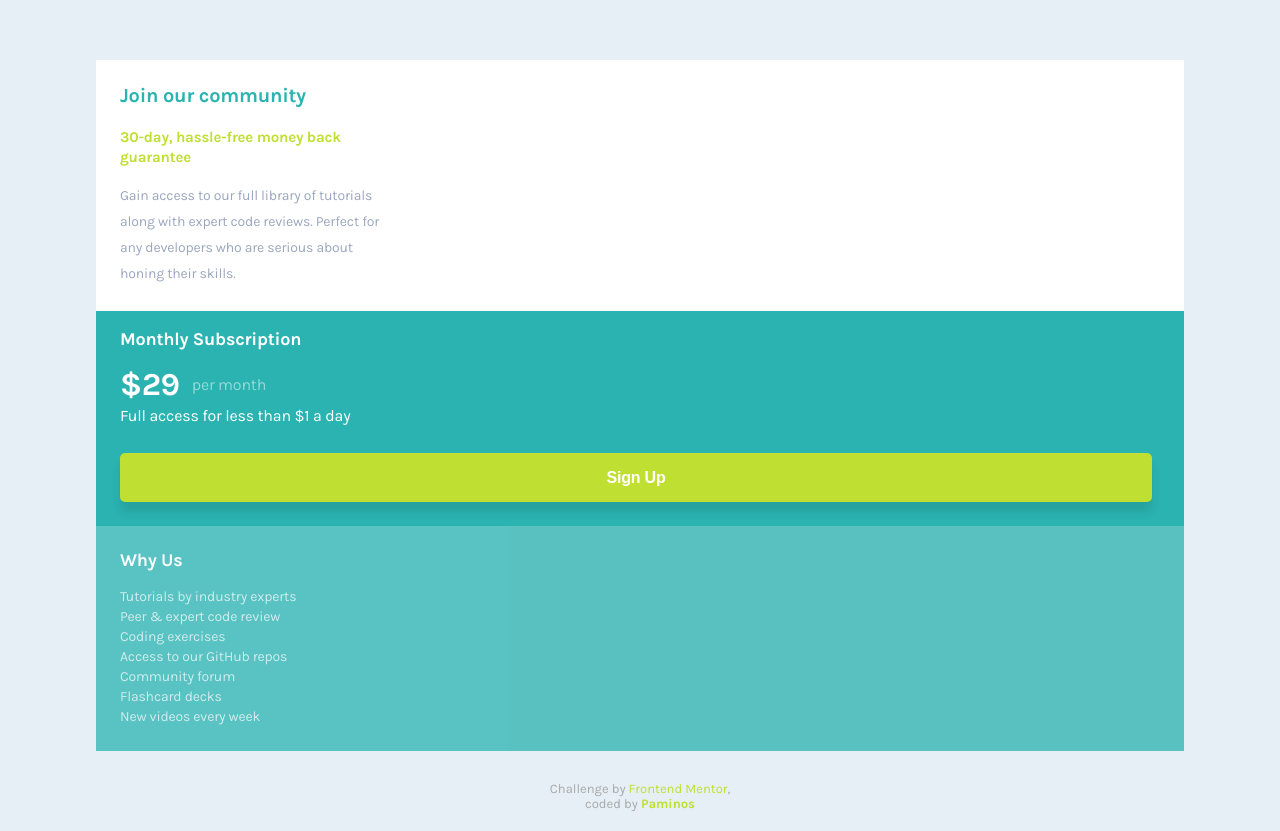
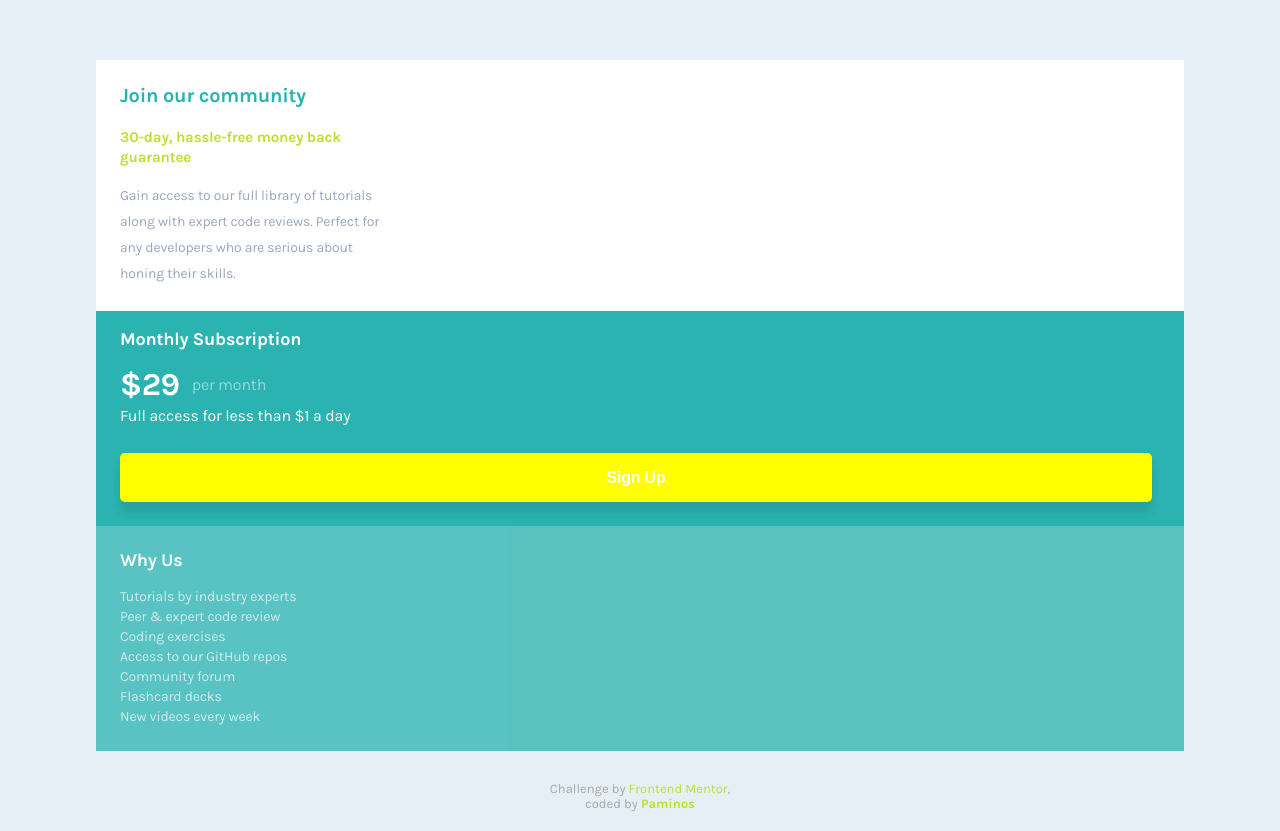
Before and after one commit to epalex/single-price-grid-component, a plain HTML site: page index.html in a window 1280 px wide. In both pictures the pointer is over the button "Sign Up". Drawn offline with Linux system fonts and the light colour scheme.

Commit message:
button hover added

```diff
--- a/styles.css
+++ b/styles.css
@@ -126,6 +126,11 @@ header p {
   width: 100%;
 }
 
+.signup-btn:hover {
+  cursor: pointer;
+  background-color: yellow;
+}
+
 .why-us {
   padding-left: 24px;
   background-color: #2ab3b1;
```
